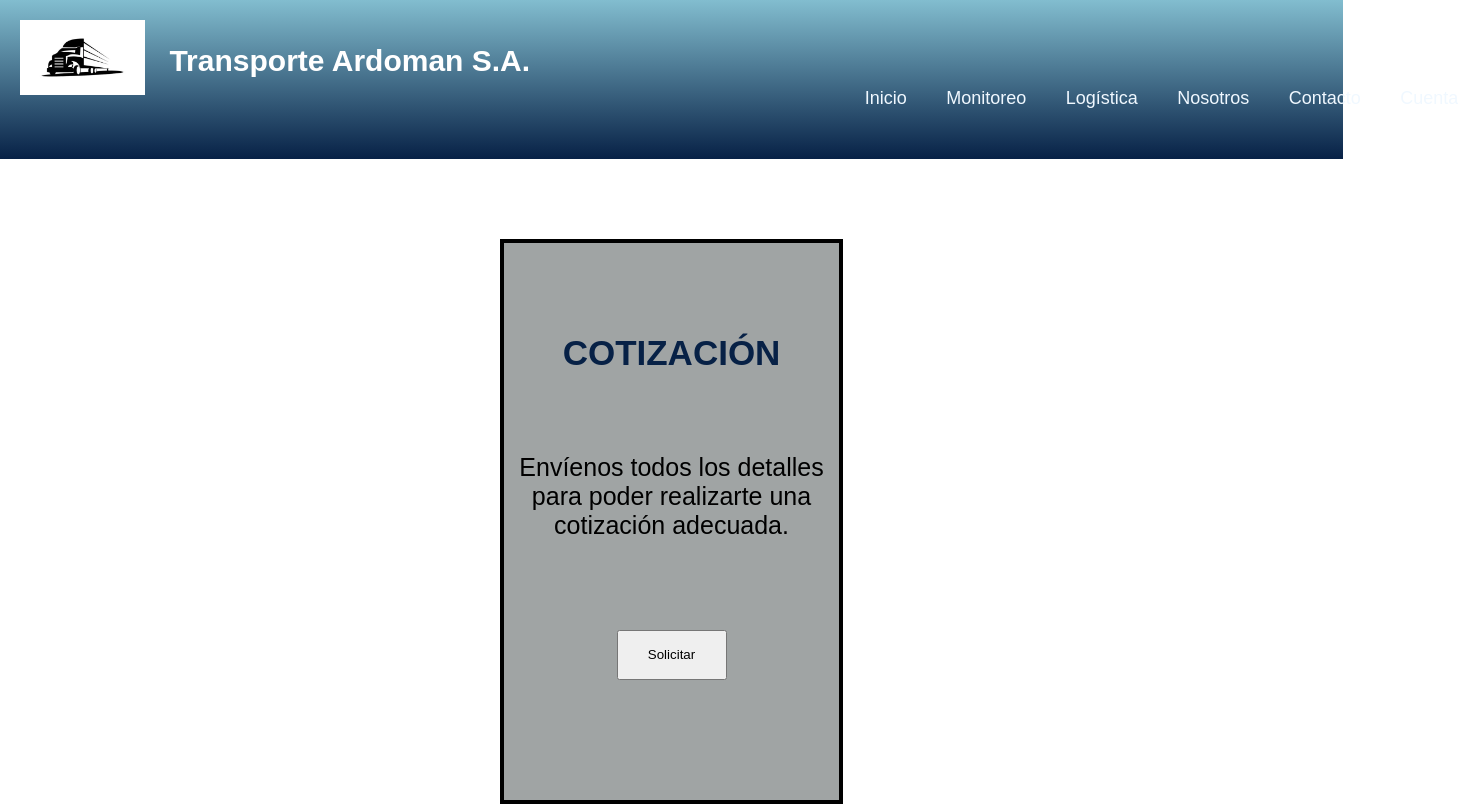
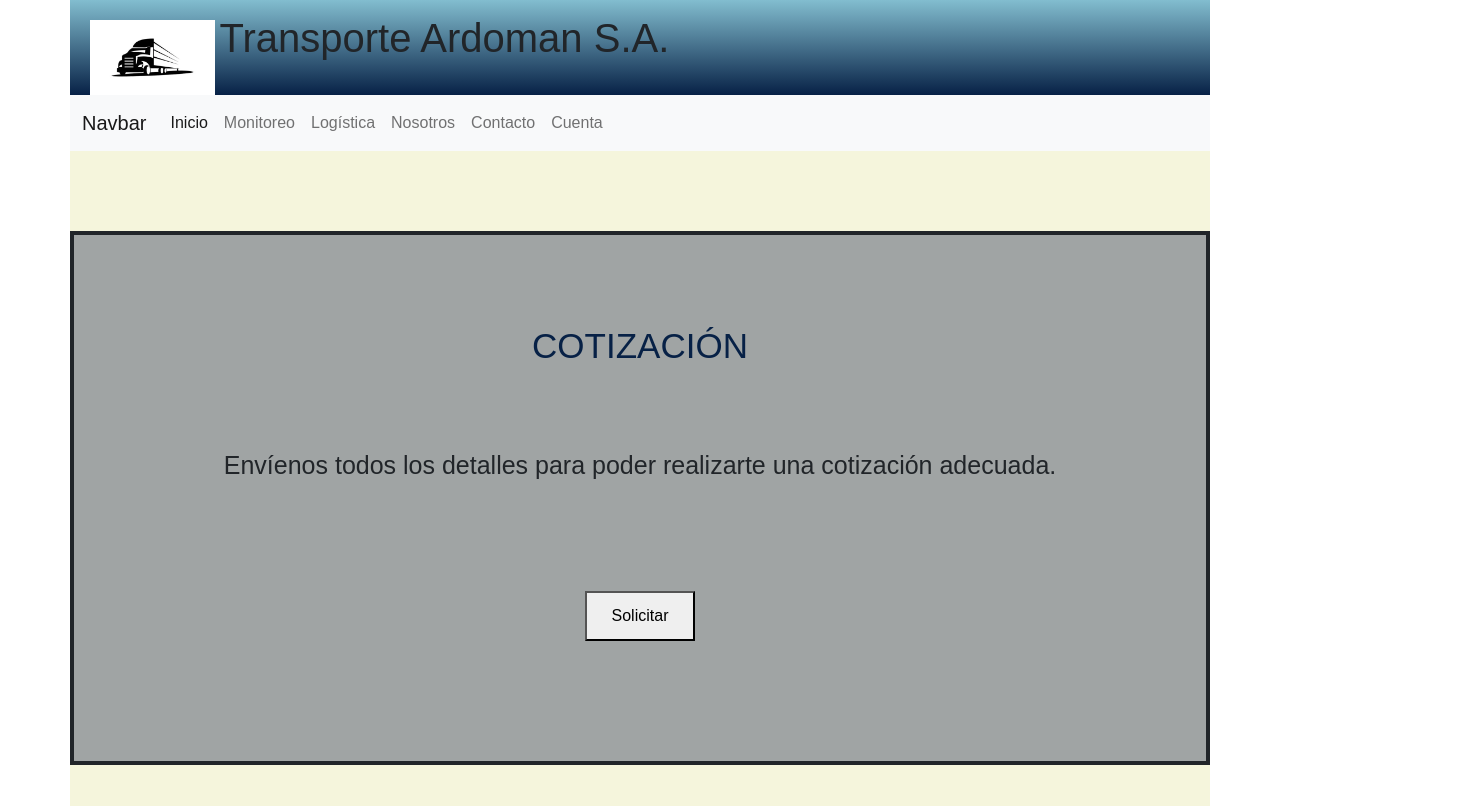
Before and after one commit to aaguilera0/proyectoch1, a plain HTML site: page index.html in a window 1280 px wide. Shown: the top 806 px of the page, 1458 px wide, since content can reach past the window. Drawn offline with nearby package versions, Linux system fonts and the light colour scheme.

Commit message:
agregue nav con bootstrap

```diff
--- a/css/style.css
+++ b/css/style.css
@@ -7,33 +7,20 @@
 
 /* GLOBALES */
 
-/* GRID */
-
-.container {
-    display: grid;
-    grid-template-areas:
-    "header header header"
-    "main main main"
-    "footer footer footer";
-    height: 100vh;
-}
-
-header {
-    grid-area: header;
+body {
+    background: beige;
 }
 
 main {
-    grid-area: main;
-}
-
-footer {
-    grid-area: footer;
+    background-color: beige;
 }
 
 /* HEADER */
 
 #header {
     background: linear-gradient(#82bdcf,#072146);
+    width: 100%;
+    height: auto;
 }
 
 #header .logo {
@@ -41,45 +28,27 @@ footer {
     height: auto;
     margin-top: 20px;
     margin-left: 20px;
+
 }
 
 #header .titulo {
     display: inline-block;
-    color: white;
-    font-size: 30px;
-    vertical-align: middle;
-    margin-left: 20px;
-    margin-bottom: 60px;
-}
-
-#header .menu {
-    text-align: center;
-    word-spacing: 35px;
-}
-
-#header .menu ul li {
-    display: inline;
-}
-
-#header .menu ul li a {
-    color: aliceblue;
-    font-size: large;
-    text-decoration: none;
-    position: relative;
-    bottom: 50px;
-    left: 490px;
-}
-
-#header .menu ul li a:hover {
-    color: #1e85a5;
-    transition: 1s;
 
 }
 
+
+
 /* FOOTER */
+
+container-footer {
+    display: grid;
+
+}
 
 #footer {
     background-color: #072146;
+    width: 100%;
+    height: auto;
 }
 
 /* intro */
@@ -87,8 +56,6 @@ footer {
 #footer #intro .footer-logo {
     width: 110px;
     height: auto;
-    margin-top: 10px;
-    margin-left: 10px;
 }
 
 #footer #intro .footer-titulo {
@@ -96,8 +63,6 @@ footer {
     font-size: 25px;
     display: inline-block;
     vertical-align: top;
-    margin-top: 30px;
-    margin-left: 5px;
 }
 
 /* app */
@@ -106,9 +71,7 @@ footer {
     color: aliceblue;
     font-size: 14px;
     text-decoration: none;
-    display: inline-block;
-    margin-top: 15px;
-    margin-left: 10px;
+    display: block;
 }
 
 /* copyright */
@@ -116,22 +79,18 @@ footer {
 #footer #copyright {
     color: white;
     font-size: 12px;
-    margin-top: 25px;
-    display: inline-block;
+    display: block;
     vertical-align: middle;
-    margin-bottom: 220px;
-    margin-left: 10px;
 }
 
 /* centro de operaciones logisiticas */
 
 #footer #COL {
     color: white;
-    display: inline-block;
+    display: block;
     text-align: center;
     margin-left: 165px;
     vertical-align: middle;
-    margin-bottom: 200px;
 }
 
 #footer #COL .titulo {
@@ -151,14 +110,10 @@ footer {
     display: inline-block;
     text-align: center;
     vertical-align: middle;
-    margin-bottom: 200px;
-    margin-left: 20px;
 }
 
 #footer #domicilio .titulo {
     font-size: 15px;
-    position: relative;
-    right: 107px;
 }
 
 #footer #domicilio .parrafo {
@@ -173,8 +128,6 @@ footer {
     display: inline-block;
     text-align: center;
     vertical-align: middle;
-    margin-bottom: 185px;
-    margin-left: 20px;
 }
 
 #footer #tel-correo .titulo {
@@ -185,20 +138,8 @@ footer {
     font-size: small;
 }
 
-#footer #tel-correo .COL .domicilio .tel-correo {
-    margin-left: 60px;
-}
 
 /* qr-afip */
-
-#footer #qr-afip {
-    width: 60px;
-    height: auto;
-    display: block;
-    text-align: center;
-    margin-bottom: px;
-    margin-left: 400px;
-}
 
 /* REDES */
 
@@ -207,8 +148,6 @@ footer {
     background-color: #A0A4A4;
     border: solid 4px #000000;
     margin-bottom: 80px;
-    margin-left: 600px;
-    margin-right: 600px;
 }
 
 #main #redes .titulo {
@@ -256,8 +195,6 @@ footer {
     margin-bottom: 80px;
     border-style: solid;
     border-width: 4px;
-    margin-left: 500px;
-    margin-right: 500px;
     background-color: #A0A4A4;
 }
 
@@ -284,8 +221,6 @@ footer {
 #main #servicios {
     text-align: center;
     margin-bottom: 80px;
-    margin-left: 500px;
-    margin-right: 500px;
     border: solid 6px #000000;
     background-color: #A0A4A4;
 }
--- a/index.html
+++ b/index.html
@@ -8,27 +8,55 @@
     <title>Transporte Ardoman</title> <!-- nombre pestaña nav -->
     <link rel="shortcut icon" href="./img/logo camion.png">
     <link rel="stylesheet" href="./css/style.css">
+    <link href="https://cdn.jsdelivr.net/npm/bootstrap@5.2.1/dist/css/bootstrap.min.css" rel="stylesheet" integrity="sha384-iYQeCzEYFbKjA/T2uDLTpkwGzCiq6soy8tYaI1GyVh/UjpbCx/TYkiZhlZB6+fzT" crossorigin="anonymous">
 </head>
 <body>
-      <div class="container">
+      <div class="container" style="background-color: beige; padding: 0%;">
+        <div class="row">
+            <div class="col-lg-12 col-md-8 col-sm-4">
                 <header id="header">
                     <div>
                         <img class="logo" src="./img/logo camion.png" alt="">
                         <h1 class="titulo">Transporte Ardoman S.A.</h1>
                     </div>
-            <div class="menu">
-              <ul>
-                <li><a href="index.html">Inicio</a></li>
-                <li><a href="./pages/monitoreo.html">Monitoreo</a></li>
-                <li><a href="./pages/logistica.html">Logística</a></li>
-                <li><a href="./pages/sobre nosotros.html">Nosotros</a></li>
-                <li><a href="./pages/contacto.html">Contacto</a></li>
-                <li><a href="./pages/cuenta.html">Cuenta</a></li>
+                </header>
+            </div>
+            <div class="col-lg-12 col-md-8 col-sm-4">
+                <nav class="navbar navbar-expand-lg bg-light">
+                    <div class="container-fluid">
+                      <a class="navbar-brand" href="#">Navbar</a>
+                      <button class="navbar-toggler" type="button" data-bs-toggle="collapse" data-bs-target="#navbarNav" aria-controls="navbarNav" aria-expanded="false" aria-label="Toggle navigation">
+                        <span class="navbar-toggler-icon"></span>
+                      </button>
+                      <div class="collapse navbar-collapse" id="navbarNav">
+                        <ul class="navbar-nav">
+                          <li class="nav-item">
+                            <a class="nav-link active" aria-current="page" href="index.html">Inicio</a>
+                          </li>
+                          <li class="nav-item">
+                            <a class="nav-link" href="./pages/monitoreo.html">Monitoreo</a>
+                          </li>
+                          <li class="nav-item">
+                            <a class="nav-link" href="./pages/logistica.html">Logística</a>
+                          </li>
+                          <li class="nav-item">
+                            <a class="nav-link" href="./pages/sobre nosotros.html">Nosotros</a>
+                          </li>
+                          <li class="nav-item">
+                            <a class="nav-link" href="./pages/contacto.html">Contacto</a>
+                          </li>
+                          <li class="nav-item">
+                            <a class="nav-link" href="./pages/cuenta.html">Cuenta</a>
+                          </li>
                         </ul>
                       </div>
-        </header>
+                    </div>
+                  </nav>
+            </div>
+            <div>
                 <main id="main">
                     <div class="container-main">
+                        <div class="col">
                             <section>
                                 <div id="cotizacion">
                                     <h1 class="titulo">COTIZACIÓN</h1>
@@ -36,6 +64,8 @@
                                     <button class="solicitar">Solicitar</button>
                                 </div>
                             </section>
+                    </div>
+                    <div class="col-lg-12 col-md-8 col-sm-4">
                         <section>
                             <div id="servicios">
                                 <h1 class="titulo">NUESTROS SERVICIOS</h1>
@@ -53,6 +83,8 @@
                             </ul>
                             </div>
                         </section>
+                    </div>
+                    <div class="col">
                         <section>
                             <div id="redes">
                                 <h1 class="titulo">Seguinos en nuestras redes</h1>
@@ -64,7 +96,10 @@
                             </div>
                         </section>
                     </div>
+                    </div>
                   </main>
+            </div>
+            <div class="container-footer">
               <footer id="footer">
                 <div id="intro">
                     <img class="footer-logo" src="./img/logo camion.png">
@@ -90,6 +125,10 @@
                 </div>
             </footer>
             </div>
-
+        </div>
+    </div>
+    <script src="https://cdn.jsdelivr.net/npm/bootstrap@5.2.1/dist/js/bootstrap.bundle.min.js"
+    integrity="sha384-u1OknCvxWvY5kfmNBILK2hRnQC3Pr17a+RTT6rIHI7NnikvbZlHgTPOOmMi466C8"
+    crossorigin="anonymous"></script>
 </body>
 </html>
```
Lines whose indentation alone changed are shown as unchanged.
